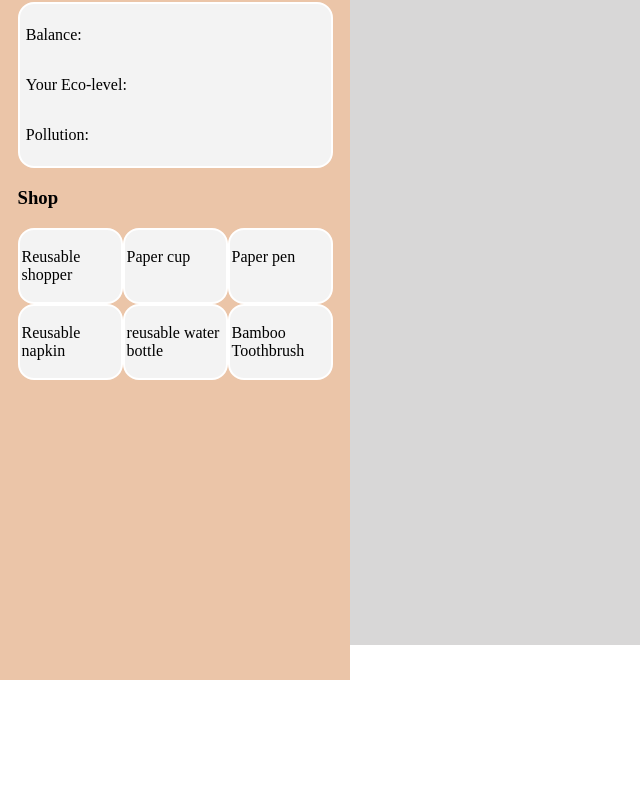
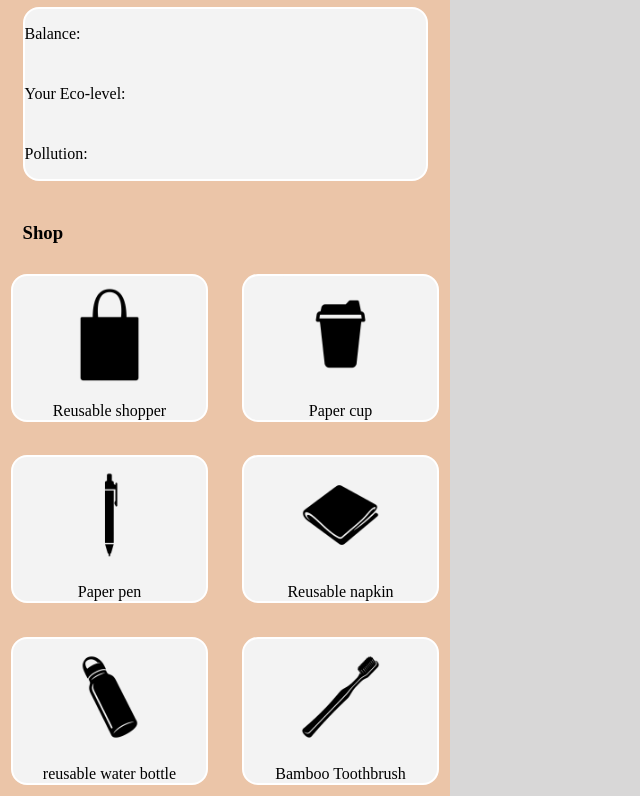
Before and after one commit to platilich/J-Eco, a plain HTML site: page index.html in a window 1280 px wide. Shown: the part 155-951 px from the top of the page, without its empty margins (0-640 px from the left). Before the commit the page ends 835 px from the top, so only its background shows below. Drawn offline with Linux system fonts and the light colour scheme.

Commit message:
added images

```diff
--- a/index.html
+++ b/index.html
@@ -24,28 +24,35 @@
 
     <h3>Shop</h3>
     <div class="shop_grid">
-        <div class="card">
-            <p>Reusable shopper</p>
+        <div class="card shopping">
+            <img src="bag.jpeg" class="icon_card">
+            <span>Reusable shopper</span>
         </div>
 
-        <div class="card">
-            <p>Paper cup</p>
+        <div class="card shopping">
+            <img src="cup.jpeg" class="icon_card">
+            <span>Paper cup</span>
         </div>
 
-        <div class="card">
-            <p>Paper pen</p>
+        <div class="card shopping">
+            <img src="pen.jpeg" class="icon_card">
+            <span>Paper pen</span>
+
         </div>
 
-        <div class="card">
-            <p>Reusable napkin</p>
+        <div class="card shopping">
+            <img src="napkin.jpeg" class="icon_card">
+            <span>Reusable napkin</span>
         </div>
 
-        <div class="card">
-            <p>reusable water bottle</p>
+        <div class="card shopping">
+            <img src="bottle.jpeg" class="icon_card">
+            <span>reusable water bottle</span>
         </div>
 
-        <div class="card">
-            <p>Bamboo Toothbrush</p>
+        <div class="card shopping">
+            <img src="toothbrush.jpeg" class="icon_card">
+            <span>Bamboo Toothbrush</span>
         </div>
     </div>
 
--- a/style.css
+++ b/style.css
@@ -8,9 +8,8 @@
 
 body {
     display: grid;
-    grid-template-columns: 350px 1fr;
+    grid-template-columns: 450px 1fr;
 
-    height: 100vh;
 
     margin: 0;
     padding: 0;
@@ -18,7 +17,7 @@ body {
 
 
 .slide_bar, .main {
-    height: 100vh;
+    min-height: 100vh;
 }
 
 
@@ -26,9 +25,13 @@ body {
     display: flex;
     flex-direction: column;
 
-    padding: 5%;
 
     background-color: var(--slide_bar);
+}
+
+
+h1, h3 {
+    margin-left: 5%;
 }
 
 
@@ -36,7 +39,17 @@ body {
     background-color: var(--card);
     border: 2px solid white;
     border-radius: 16px;
-    padding: 2%;
+    display: flex;
+    flex-direction: column;
+    gap: 10px;
+
+    margin: 5%;
+}
+
+
+.icon_card {
+    width: 60%;
+    mix-blend-mode: multiply;
 }
 
 
@@ -45,13 +58,24 @@ body {
     flex-direction: column;
 }
 
+.shopping {
+    display: flex;
+    flex-direction: column;
+    align-items: center;
+    justify-content: center;
+    text-align: center;
+
+}
 
 .shop_grid {
     display: grid;
-    grid-template-columns: repeat(3, 1fr);
+    grid-template-columns: repeat(2, minmax(0, 1fr));
+    gap: 12px;
 }
 
-
+.slide_bar {
+    overflow-y: auto;
+}
 
 .main {
     background-color: var(--main);
```
Also changed, not shown: bag.jpeg (added), bottle.jpeg (added), cup.jpeg (added), napkin.jpeg (added), pen.jpeg (added), toothbrush.jpeg (added).
